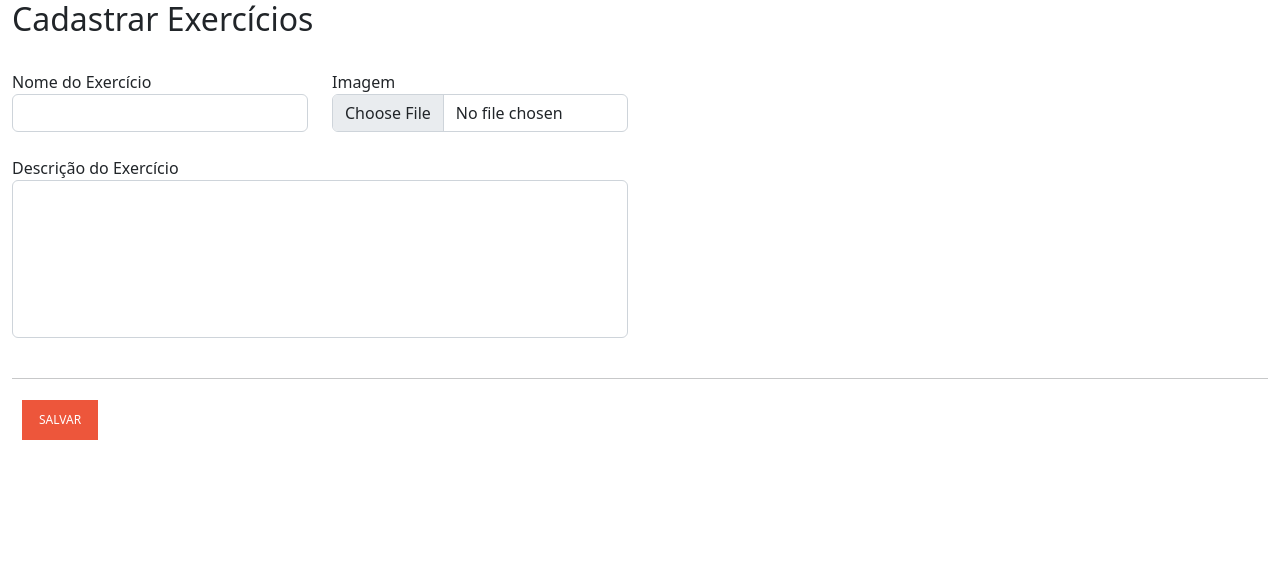
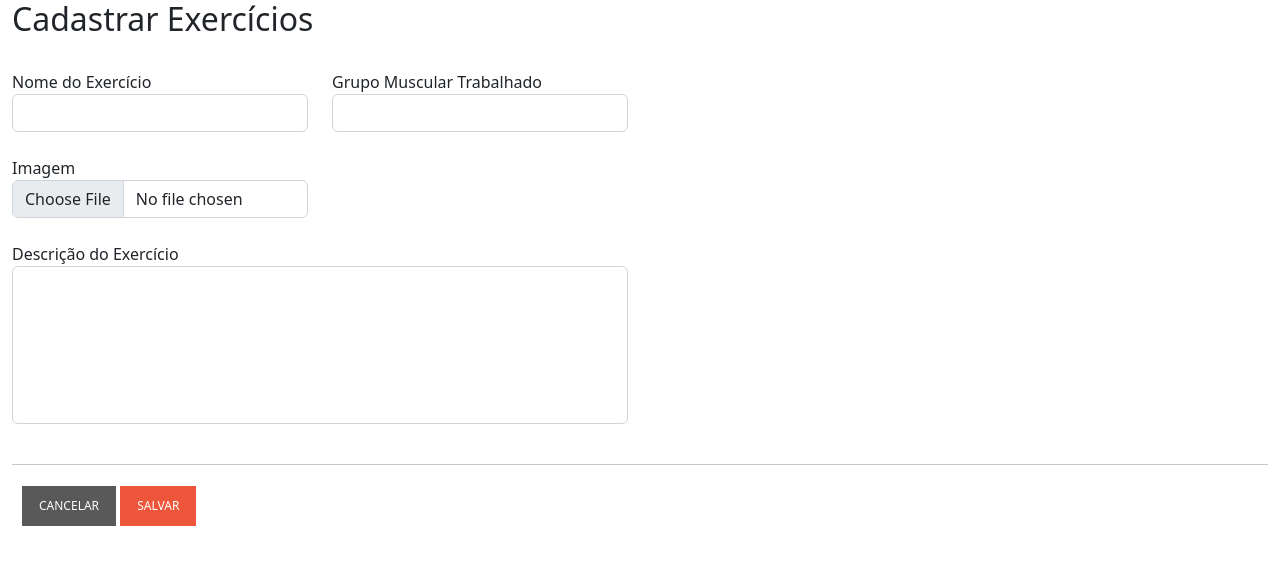
Before and after one commit to PedroCarvalhoB/QuickFit, a PHP site: page /content/gerente/crud/fadd_exec.php in a window 1280 px wide. Shown: the top 565 px of the page. Run offline with PHP 8.4, Linux system fonts and the light colour scheme.

Commit message:
ajustes no css

```diff
--- a/content/gerente/crud/fadd_acad.php
+++ b/content/gerente/crud/fadd_acad.php
@@ -12,6 +12,9 @@
 
 <div id="main" class="container-fluid">
 	<h2 class="page-header ">Cadastrar Academia</h2>
+
+	<br>
+
 	<form action="?page=insere_acad" method="post">
 
 		<div id="linha01" class="row">
@@ -53,9 +56,12 @@
 
 		</div>
 
+		<br>
 		<hr />
+
 		<div id="actions" class="row">
 			<div class="col-md-12">
+				<a href="?page=lista_acad" class="btncancel">Cancelar</a>
 				<button type="submit" class="btnsub">Salvar</button>
 			</div>
 		</div>
--- a/content/gerente/crud/fadd_exec.php
+++ b/content/gerente/crud/fadd_exec.php
@@ -32,10 +32,21 @@
                         <input type="text" class="form-control" name="nome_exec" required>
                     </div>
                     <div class="form-group col-md-3">
+                        <label for="grupo_muscular">Grupo Muscular Trabalhado</label>
+                        <input type="text" class="form-control" name="grupo_muscular" required>
+                    </div>
+
+                </div>
+
+                <br>
+
+                <div class="row">
+                    <div class="form-group col-md-3">
                         <label for="imagem">Imagem</label>
                         <input type="file" class="form-control" name="imagem" required>
                     </div>
                 </div>
+
                 <br>
                 <div class="row">
                     <div class="form-group col-md-6">
@@ -49,8 +60,8 @@
 
                 <div id="actions" class="row botoes">
                     <div class="col-md-12">
+                        <a href="?page=lista_exec" class="btncancel">Cancelar</a>
                         <button type="submit" class="btnsub">Salvar</button>
-                        <!-- <a href="../../index.php" class="btncancel">Cancelar</a> -->
                     </div>
                 </div>
             </form>
--- a/content/gerente/crud/insere_exec.php
+++ b/content/gerente/crud/insere_exec.php
@@ -1,13 +1,14 @@
 <?php
 
 $nome             = $_POST["nome_exec"];
+$grupo            = $_POST["grupo_muscular"];
 $img              = $_FILES['imagem']['tmp_name'];
 $descr            = $_POST["desc_exec"];
 
 $img2             = rename($img, "assets/videos_exercicios/.mp4");
 
 $sql = "insert into exercicio values ";
-$sql .= "('0','$nome', 'teste', concat(sum(last_insert_id(), 1),'.mp4'), '$descr');";
+$sql .= "('0','$nome', '$grupo', concat(sum(last_insert_id()+1),'.mp4'), '$descr');";
 
 //echo $sql; exit;
 
--- a/content/usuario/lista_usu.php
+++ b/content/usuario/lista_usu.php
@@ -22,7 +22,6 @@ if (!isset($_SESSION))
 				</span>
 			</div>
 		</div>
-
 		<div class="col-md-2">
 			<!-- Chama o Formulário para adicionar alunos -->
 			<?php
@@ -33,6 +32,7 @@ if (!isset($_SESSION))
 			}
 			?>
 		</div>
+
 	</div>
 	<!--top - Lista dos Campos-->
 	<hr />
```
Also changed, not shown: 1 other file.
